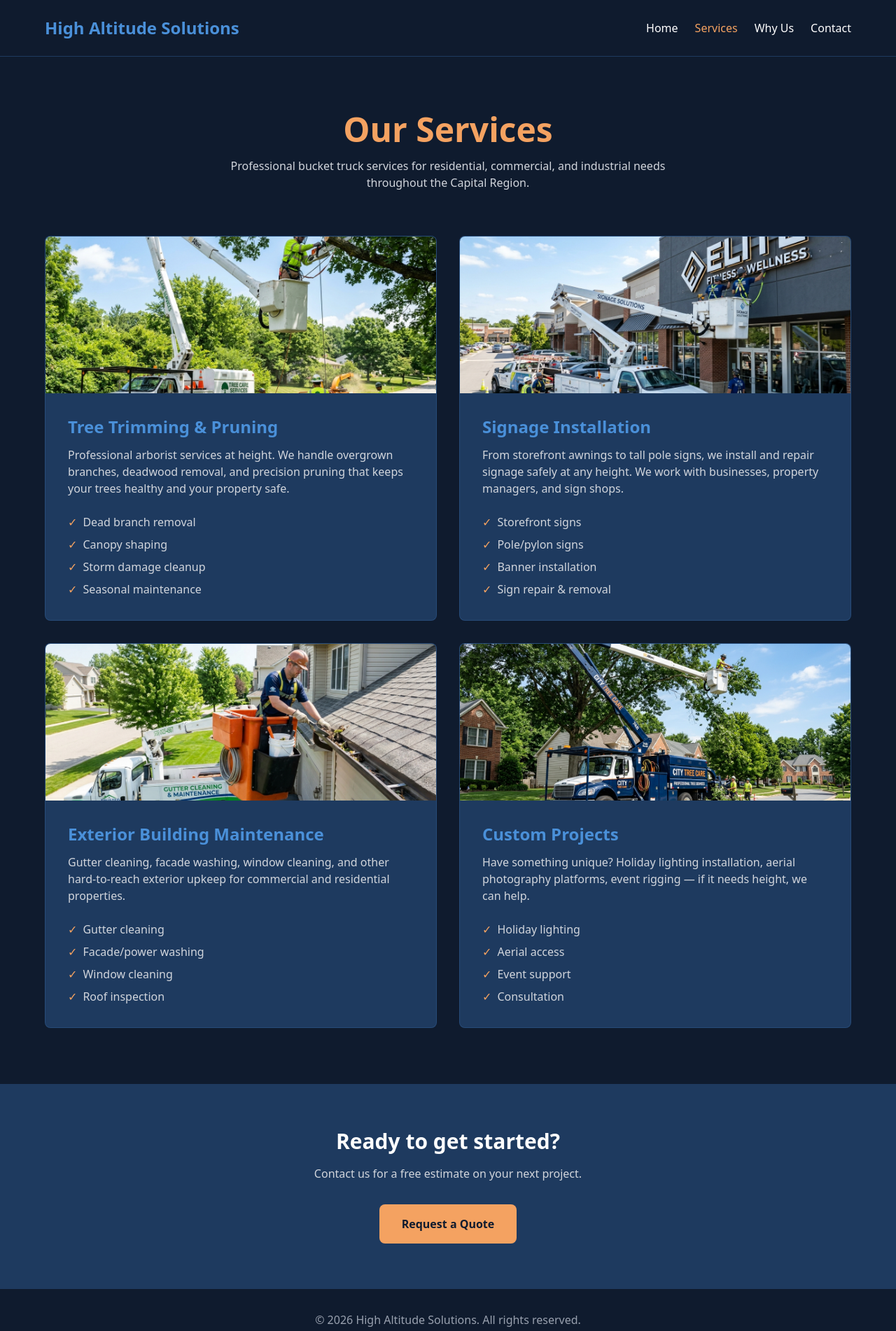
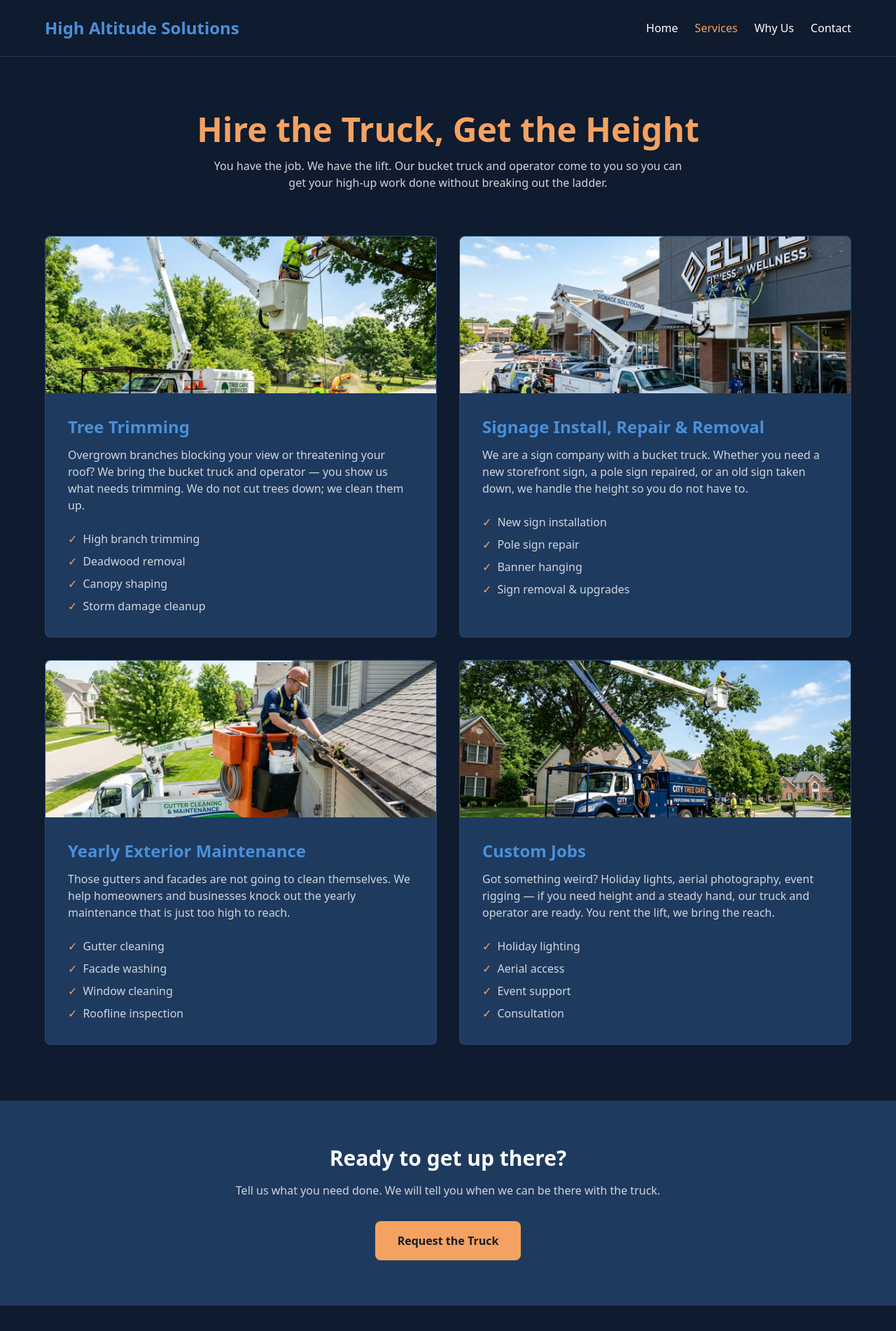
Before and after one commit to absoluteclaw310-arch/high-altitude-solutions, a Next.js app: page /services in a window 1280 px wide. Shown: the top 1902 px of the page at 70% size. Built offline with nearby package versions, Linux system fonts and the light colour scheme.

Commit message:
Revise all copy: clarify truck+operator rental model

```diff
--- a/src/app/contact/page.tsx
+++ b/src/app/contact/page.tsx
@@ -3,7 +3,6 @@
 import Link from "next/link";
 import { useState } from "react";
 
-// Replace this with your actual Google Apps Script Web App URL after deployment
 const GOOGLE_SCRIPT_URL = 'https://script.google.com/macros/s/AKfycbxrCyb4A2mhVkhf1rP94IIJ8yHSDhJx49vEdhsB99yNY8geYIJexLG2ZwiZn7iJK0g/exec';
 
 export default function ContactPage() {
@@ -35,12 +34,11 @@ export default function ContactPage() {
         headers: {
           'Content-Type': 'application/json',
         },
-        mode: 'no-cors' // Required for Google Apps Script
+        mode: 'no-cors'
       });
 
-      // With no-cors, we can't read the response, so we assume success
       setStatus('success');
-      setStatusMessage('Thank you! We will contact you shortly.');
+      setStatusMessage('Thank you! We will contact you shortly to discuss your job.');
       setFormData({
         name: '',
         email: '',
@@ -50,7 +48,7 @@ export default function ContactPage() {
       });
     } catch (error) {
       setStatus('error');
-      setStatusMessage('Something went wrong. Please call or email us directly.');
+      setStatusMessage('Something went wrong. Please call 518-400-2009 directly.');
     }
   };
 
@@ -70,9 +68,9 @@ export default function ContactPage() {
 
       <section className="py-20 px-4">
         <div className="max-w-4xl mx-auto">
-          <h1 className="text-4xl md:text-5xl font-bold text-center mb-4 text-brand-accent">Contact Us</h1>
+          <h1 className="text-4xl md:text-5xl font-bold text-center mb-4 text-brand-accent">Hire the Truck</h1>
           <p className="text-center text-gray-300 mb-12">
-            Ready to get started? Fill out the form or reach out directly.
+            Tell us what you need done. We will bring the bucket truck and operator.
           </p>
 
           {status === 'success' && (
@@ -99,7 +97,7 @@ export default function ContactPage() {
                 </div>
 
                 <div>
-                  <h3 className="font-bold text-white mb-1">Email</h3>
+                  <h3 className="font-bold text-white mb-1">Business</h3>
                   <p className="text-gray-300">Sign Bandits</p>
                 </div>
 
@@ -159,7 +157,7 @@ export default function ContactPage() {
               </div>
 
               <div>
-                <label className="block text-sm font-bold mb-2" htmlFor="service">Service Needed</label>
+                <label className="block text-sm font-bold mb-2" htmlFor="service">What Do You Need Done?</label>
                 <select
                   id="service"
                   name="service"
@@ -167,16 +165,16 @@ export default function ContactPage() {
                   onChange={handleChange}
                   className="w-full px-4 py-3 rounded-lg bg-brand-dark border border-brand-sky/30 text-white focus:border-brand-sky focus:outline-none"
                 >
-                  <option value="">Select a service...</option>
+                  <option value="">Select a job type...</option>
                   <option value="tree-trimming">Tree Trimming</option>
-                  <option value="signage">Signage Installation</option>
-                  <option value="maintenance">Exterior Maintenance</option>
-                  <option value="custom">Custom Project</option>
+                  <option value="signage">Signage Work (Install/Repair/Remove)</option>
+                  <option value="maintenance">Yearly Exterior Maintenance</option>
+                  <option value="custom">Custom Job</option>
                 </select>
               </div>
 
               <div>
-                <label className="block text-sm font-bold mb-2" htmlFor="message">Message *</label>
+                <label className="block text-sm font-bold mb-2" htmlFor="message">Tell Us About the Job *</label>
                 <textarea
                   id="message"
                   name="message"
@@ -184,7 +182,7 @@ export default function ContactPage() {
                   onChange={handleChange}
                   rows={4}
                   className="w-full px-4 py-3 rounded-lg bg-brand-dark border border-brand-sky/30 text-white focus:border-brand-sky focus:outline-none"
-                  placeholder="Tell us about your project..."
+                  placeholder="What do you need done? How high? Any details?"
                   required
                 ></textarea>
               </div>
@@ -194,7 +192,7 @@ export default function ContactPage() {
                 disabled={status === 'submitting'}
                 className="w-full px-8 py-4 bg-brand-accent text-brand-dark font-bold rounded-lg hover:bg-white transition-colors disabled:opacity-50 disabled:cursor-not-allowed"
               >
-                {status === 'submitting' ? 'Sending...' : 'Send Message'}
+                {status === 'submitting' ? 'Sending...' : 'Request the Truck'}
               </button>
             </form>
           </div>
@@ -202,7 +200,8 @@ export default function ContactPage() {
       </section>
 
       <footer className="py-8 px-4 border-t border-brand-blue text-center text-gray-400">
-        <p>&copy; {new Date().getFullYear()} High Altitude Solutions. All rights reserved.</p>
+        <p>\u0026copy; {new Date().getFullYear()} High Altitude Solutions. All rights reserved.</p>
+        <p className="mt-2">518-400-2009 | Schenectady, NY</p>
       </footer>
     </div>
   );
--- a/src/app/page.tsx
+++ b/src/app/page.tsx
@@ -9,7 +9,7 @@ export default function Home() {
         <div className="absolute inset-0 z-0">
           <Image
             src="/images/hero.jpg"
-            alt="High Altitude Solutions bucket truck in action"
+            alt="Bucket truck with operator reaching high up"
             fill
             className="object-cover opacity-30"
             priority
@@ -19,21 +19,24 @@ export default function Home() {
           <h1 className="text-5xl md:text-7xl font-bold mb-6 text-brand-sky drop-shadow-lg">
             High Altitude Solutions
           </h1>
-          <p className="text-xl md:text-2xl mb-8 text-gray-200">
-            Professional bucket truck services for tree trimming, signage installation, & exterior maintenance
+          <p className="text-xl md:text-2xl mb-4 text-gray-200">
+            Bucket Truck & Operator for Hire
+          </p>
+          <p className="text-lg md:text-xl mb-8 text-gray-300 max-w-2xl mx-auto">
+            Got work that is too high to reach? We bring the truck, the operator, and the lift so you can get your chores done. No ladder needed.
           </p>
           <div className="flex flex-col sm:flex-row gap-4 justify-center">
             <Link
               href="/services"
               className="px-8 py-4 bg-brand-accent text-brand-dark font-bold rounded-lg hover:bg-white transition-colors"
             >
-              Our Services
+              What We Do
             </Link>
             <Link
               href="/contact"
               className="px-8 py-4 border-2 border-brand-sky text-brand-sky font-bold rounded-lg hover:bg-brand-sky hover:text-white transition-colors"
             >
-              Get a Quote
+              Hire Us
             </Link>
           </div>
         </div>
@@ -42,20 +45,23 @@ export default function Home() {
       {/* Services Preview */}
       <section className="py-20 px-4 bg-brand-blue">
         <div className="max-w-6xl mx-auto">
-          <h2 className="text-3xl md:text-4xl font-bold text-center mb-12 text-brand-accent">What We Do</h2>
+          <h2 className="text-3xl md:text-4xl font-bold text-center mb-4 text-brand-accent">Got Heights? We Got You.</h2>
+          <p className="text-center text-gray-300 mb-12 max-w-2xl mx-auto">
+            When a ladder is not enough, our bucket truck and operator get you there. You tell us what needs doing — we bring the reach.
+          </p>
           <div className="grid md:grid-cols-3 gap-8">
             <div className="rounded-lg bg-brand-dark border border-brand-sky/20 overflow-hidden">
               <div className="relative h-48">
                 <Image
                   src="/images/tree-trimming.jpg"
-                  alt="Tree trimming service"
+                  alt="Tree trimming with bucket truck"
                   fill
                   className="object-cover"
                 />
               </div>
               <div className="p-6">
                 <h3 className="text-xl font-bold mb-2 text-brand-sky">Tree Trimming</h3>
-                <p className="text-gray-300">Professional tree trimming and pruning at height. Safe, efficient, and thorough.</p>
+                <p className="text-gray-300">Branches getting out of hand? We trim what you cannot reach. We do not cut trees down — we trim them up.</p>
               </div>
             </div>
 
@@ -63,14 +69,14 @@ export default function Home() {
               <div className="relative h-48">
                 <Image
                   src="/images/signage.jpg"
-                  alt="Signage installation service"
+                  alt="Sign installation with bucket truck"
                   fill
                   className="object-cover"
                 />
               </div>
               <div className="p-6">
-                <h3 className="text-xl font-bold mb-2 text-brand-sky">Signage Installation</h3>
-                <p className="text-gray-300">Storefront, pole, and building signage installed safely at any height.</p>
+                <h3 className="text-xl font-bold mb-2 text-brand-sky">Signage Work</h3>
+                <p className="text-gray-300">Install, repair, remove, or upgrade signs. We are a sign company with a bucket truck — height is not a problem.</p>
               </div>
             </div>
 
@@ -78,14 +84,14 @@ export default function Home() {
               <div className="relative h-48">
                 <Image
                   src="/images/maintenance.jpg"
-                  alt="Exterior maintenance service"
+                  alt="Exterior maintenance with bucket truck"
                   fill
                   className="object-cover"
                 />
               </div>
               <div className="p-6">
-                <h3 className="text-xl font-bold mb-2 text-brand-sky">Exterior Maintenance</h3>
-                <p className="text-gray-300">Gutter cleaning, facade washing, and hard-to-reach exterior upkeep.</p>
+                <h3 className="text-xl font-bold mb-2 text-brand-sky">Yearly Maintenance</h3>
+                <p className="text-gray-300">Gutters, facades, windows, roofs — all the yearly upkeep you keep putting off because it is too high. We handle it.</p>
               </div>
             </div>
           </div>
@@ -97,20 +103,20 @@ export default function Home() {
         <div className="max-w-3xl mx-auto">
           <h2 className="text-3xl md:text-4xl font-bold mb-4 text-brand-accent">Serving Schenectady & Capital Region</h2>
           <p className="text-xl text-gray-300 mb-8">
-            Reliable, insured, and ready to reach what others cannot. Let us discuss your next project.
+            Residential, commercial, or industrial — if you need height, we are the call to make. Truck and operator ready when you are.
           </p>
           <Link
             href="/contact"
             className="inline-block px-8 py-4 bg-brand-sky text-white font-bold rounded-lg hover:bg-white hover:text-brand-dark transition-colors"
           >
-            Schedule Your Service
+            Schedule Your Job
           </Link>
         </div>
       </section>
 
       {/* Footer */}
       <footer className="py-8 px-4 border-t border-brand-blue text-center text-gray-400">
-        <p>&copy; {new Date().getFullYear()} High Altitude Solutions. All rights reserved.</p>
+        <p>\u0026copy; {new Date().getFullYear()} High Altitude Solutions. All rights reserved.</p>
         <p className="mt-2">518-400-2009 | Schenectady, NY</p>
         <div className="flex justify-center gap-6 mt-4">
           <Link href="/services" className="hover:text-brand-sky">Services</Link>
--- a/src/app/services/page.tsx
+++ b/src/app/services/page.tsx
@@ -5,26 +5,26 @@ export default function ServicesPage() {
   const services = [
     {
       image: "/images/tree-trimming.jpg",
-      title: "Tree Trimming & Pruning",
-      description: "Professional arborist services at height. We handle overgrown branches, deadwood removal, and precision pruning that keeps your trees healthy and your property safe.",
-      features: ["Dead branch removal", "Canopy shaping", "Storm damage cleanup", "Seasonal maintenance"]
+      title: "Tree Trimming",
+      description: "Overgrown branches blocking your view or threatening your roof? We bring the bucket truck and operator — you show us what needs trimming. We do not cut trees down; we clean them up.",
+      features: ["High branch trimming", "Deadwood removal", "Canopy shaping", "Storm damage cleanup"]
     },
     {
       image: "/images/signage.jpg",
-      title: "Signage Installation",
-      description: "From storefront awnings to tall pole signs, we install and repair signage safely at any height. We work with businesses, property managers, and sign shops.",
-      features: ["Storefront signs", "Pole/pylon signs", "Banner installation", "Sign repair & removal"]
+      title: "Signage Install, Repair \u0026 Removal",
+      description: "We are a sign company with a bucket truck. Whether you need a new storefront sign, a pole sign repaired, or an old sign taken down, we handle the height so you do not have to.",
+      features: ["New sign installation", "Pole sign repair", "Banner hanging", "Sign removal \u0026 upgrades"]
     },
     {
       image: "/images/maintenance.jpg",
-      title: "Exterior Building Maintenance",
-      description: "Gutter cleaning, facade washing, window cleaning, and other hard-to-reach exterior upkeep for commercial and residential properties.",
-      features: ["Gutter cleaning", "Facade/power washing", "Window cleaning", "Roof inspection"]
+      title: "Yearly Exterior Maintenance",
+      description: "Those gutters and facades are not going to clean themselves. We help homeowners and businesses knock out the yearly maintenance that is just too high to reach.",
+      features: ["Gutter cleaning", "Facade washing", "Window cleaning", "Roofline inspection"]
     },
     {
       image: "/images/hero.jpg",
-      title: "Custom Projects",
-      description: "Have something unique? Holiday lighting installation, aerial photography platforms, event rigging — if it needs height, we can help.",
+      title: "Custom Jobs",
+      description: "Got something weird? Holiday lights, aerial photography, event rigging — if you need height and a steady hand, our truck and operator are ready. You rent the lift, we bring the reach.",
       features: ["Holiday lighting", "Aerial access", "Event support", "Consultation"]
     }
   ];
@@ -47,9 +47,9 @@ export default function ServicesPage() {
       {/* Services Section */}
       <section className="py-20 px-4">
         <div className="max-w-6xl mx-auto">
-          <h1 className="text-4xl md:text-5xl font-bold text-center mb-4 text-brand-accent">Our Services</h1>
+          <h1 className="text-4xl md:text-5xl font-bold text-center mb-4 text-brand-accent">Hire the Truck, Get the Height</h1>
           <p className="text-center text-gray-300 mb-16 max-w-2xl mx-auto">
-            Professional bucket truck services for residential, commercial, and industrial needs throughout the Capital Region.
+            You have the job. We have the lift. Our bucket truck and operator come to you so you can get your high-up work done without breaking out the ladder.
           </p>
 
           <div className="grid md:grid-cols-2 gap-8">
@@ -84,20 +84,20 @@ export default function ServicesPage() {
       {/* CTA */}
       <section className="py-16 px-4 bg-brand-blue text-center">
         <div className="max-w-3xl mx-auto">
-          <h2 className="text-3xl font-bold mb-4 text-white">Ready to get started?</h2>
-          <p className="text-gray-300 mb-8">Contact us for a free estimate on your next project.</p>
+          <h2 className="text-3xl font-bold mb-4 text-white">Ready to get up there?</h2>
+          <p className="text-gray-300 mb-8">Tell us what you need done. We will tell you when we can be there with the truck.</p>
           <Link
             href="/contact"
             className="inline-block px-8 py-4 bg-brand-accent text-brand-dark font-bold rounded-lg hover:bg-white transition-colors"
           >
-            Request a Quote
+            Request the Truck
           </Link>
         </div>
       </section>
 
       {/* Footer */}
       <footer className="py-8 px-4 border-t border-brand-blue text-center text-gray-400">
-        <p>&copy; {new Date().getFullYear()} High Altitude Solutions. All rights reserved.</p>
+        <p>\u0026copy; {new Date().getFullYear()} High Altitude Solutions. All rights reserved.</p>
         <p className="mt-2">518-400-2009 | Schenectady, NY</p>
       </footer>
     </div>
--- a/src/app/why-us/page.tsx
+++ b/src/app/why-us/page.tsx
@@ -3,28 +3,28 @@ import Link from "next/link";
 export default function WhyUsPage() {
   const reasons = [
     {
-      title: "Insured & Licensed",
-      description: "Full liability insurance and proper licensing for your peace of mind. We carry documentation on every job."
+      title: "Insured \u0026 Licensed",
+      description: "You are letting us work on your property. We carry full liability insurance and proper licensing so you have peace of mind."
     },
     {
-      title: "Local & Responsive",
-      description: "Based in Schenectady, we serve the entire Capital Region with quick response times and flexible scheduling."
+      title: "Local \u0026 Responsive",
+      description: "We are based in Schenectady and serve the Capital Region. That means quick response times and flexible scheduling that works around your needs."
     },
     {
       title: "Experienced Operator",
-      description: "Years of bucket truck experience across tree work, signage, and building maintenance. Safety-first approach."
+      description: "Our operator knows bucket trucks inside and out. Years of experience across tree work, signage, and building maintenance means the job gets done right."
     },
     {
-      title: "Competitive Pricing",
-      description: "No hidden fees. Straightforward quotes based on job scope. We beat most competitor pricing in the region."
+      title: "Straightforward Pricing",
+      description: "No hidden fees, no surprises. You tell us what needs doing, we give you a fair quote. We beat most competitor pricing in the region."
     },
     {
       title: "Equipment Ready",
-      description: "Our bucket truck reaches heights that ladders can\'t. Properly maintained equipment means reliable service."
+      description: "Our bucket truck reaches what ladders cannot. Properly maintained and ready to roll. You do not need to rent anything — we bring the lift."
     },
     {
       title: "Satisfaction Guaranteed",
-      description: "We don\'t leave until the job is done right. Your property is treated with respect — cleanup included."
+      description: "We do not leave until the job is done to your standard. Your property is treated with respect and cleanup is included."
     }
   ];
 
@@ -44,9 +44,9 @@ export default function WhyUsPage() {
 
       <section className="py-20 px-4">
         <div className="max-w-6xl mx-auto">
-          <h1 className="text-4xl md:text-5xl font-bold text-center mb-4 text-brand-accent">Why Choose Us?</h1>
+          <h1 className="text-4xl md:text-5xl font-bold text-center mb-4 text-brand-accent">Why Rent Our Bucket Truck?</h1>
           <p className="text-center text-gray-300 mb-16 max-w-2xl mx-auto">
-            When you need work done at height, you need someone you can trust. Here is why businesses and homeowners choose High Altitude Solutions.
+            When you need height, you need someone you can trust. Here is why Schenectady homeowners and businesses choose High Altitude Solutions.
           </p>
 
           <div className="grid md:grid-cols-2 lg:grid-cols-3 gap-8">
@@ -62,8 +62,8 @@ export default function WhyUsPage() {
 
       <section className="py-16 px-4 bg-brand-blue">
         <div className="max-w-3xl mx-auto text-center">
-          <h2 className="text-3xl font-bold mb-4">Let us Work Together</h2>
-          <p className="text-gray-300 mb-8">Ready to see the difference? Get in touch for a free consultation.</p>
+          <h2 className="text-3xl font-bold mb-4">Let Us Help You Get It Done</h2>
+          <p className="text-gray-300 mb-8">Ready to knock out that high-up work? Get in touch for a free quote.</p>
           <Link
             href="/contact"
             className="inline-block px-8 py-4 bg-brand-accent text-brand-dark font-bold rounded-lg hover:bg-white transition-colors"
@@ -74,7 +74,8 @@ export default function WhyUsPage() {
       </section>
 
       <footer className="py-8 px-4 border-t border-brand-blue text-center text-gray-400">
-        <p>&copy; {new Date().getFullYear()} High Altitude Solutions. All rights reserved.</p>
+        <p>\u0026copy; {new Date().getFullYear()} High Altitude Solutions. All rights reserved.</p>
+        <p className="mt-2">518-400-2009 | Schenectady, NY</p>
       </footer>
     </div>
   );
```
